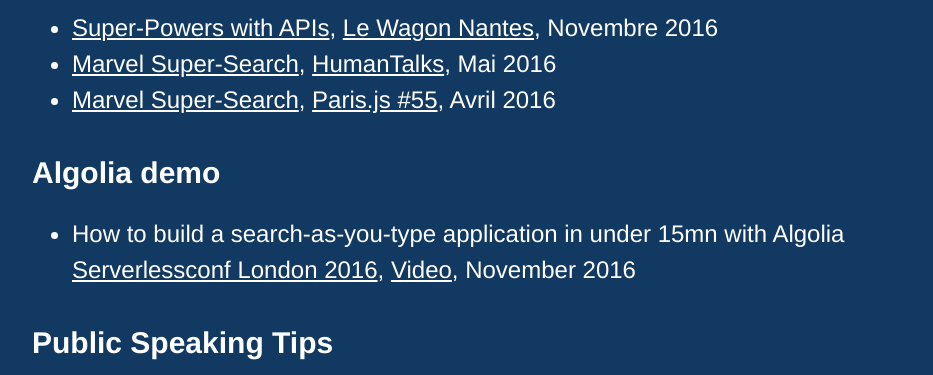
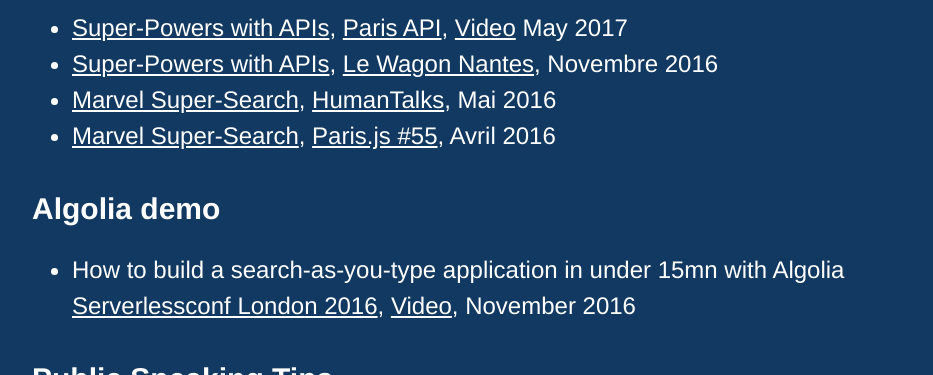
Before and after one commit to pixelastic/talks.pixelastic.com, a website: page source/index.html in a window 1280 px wide. Shown: the part 725-1100 px from the top of the page, without its empty margins (160-1093 px from the left). Drawn offline with Linux system fonts and the light colour scheme.

Commit message:
Adding SuperPowers at ParisAPI

```diff
--- a/source/index.html
+++ b/source/index.html
@@ -62,6 +62,12 @@
 
   <h3>Marvel Super-Search</h3>
   <ul>
+    <li>
+      <a href="http://talks.pixelastic.com/slides/marvel-paris-api/">Super-Powers with APIs</a>,
+      <a href="https://www.meetup.com/fr-FR/ParisAPI/events/239845070/">Paris API</a>,
+      <a href="https://www.youtube.com/watch?v=kXR2bK-xHQg">Video</a>
+      May 2017
+    </li>
     <li>
       <a href="http://talks.pixelastic.com/slides/marvel-le-wagon/">Super-Powers with APIs</a>,
       <a href="https://www.lewagon.com/nantes">Le Wagon Nantes</a>,
```
Also changed, not shown: 1 other file.
